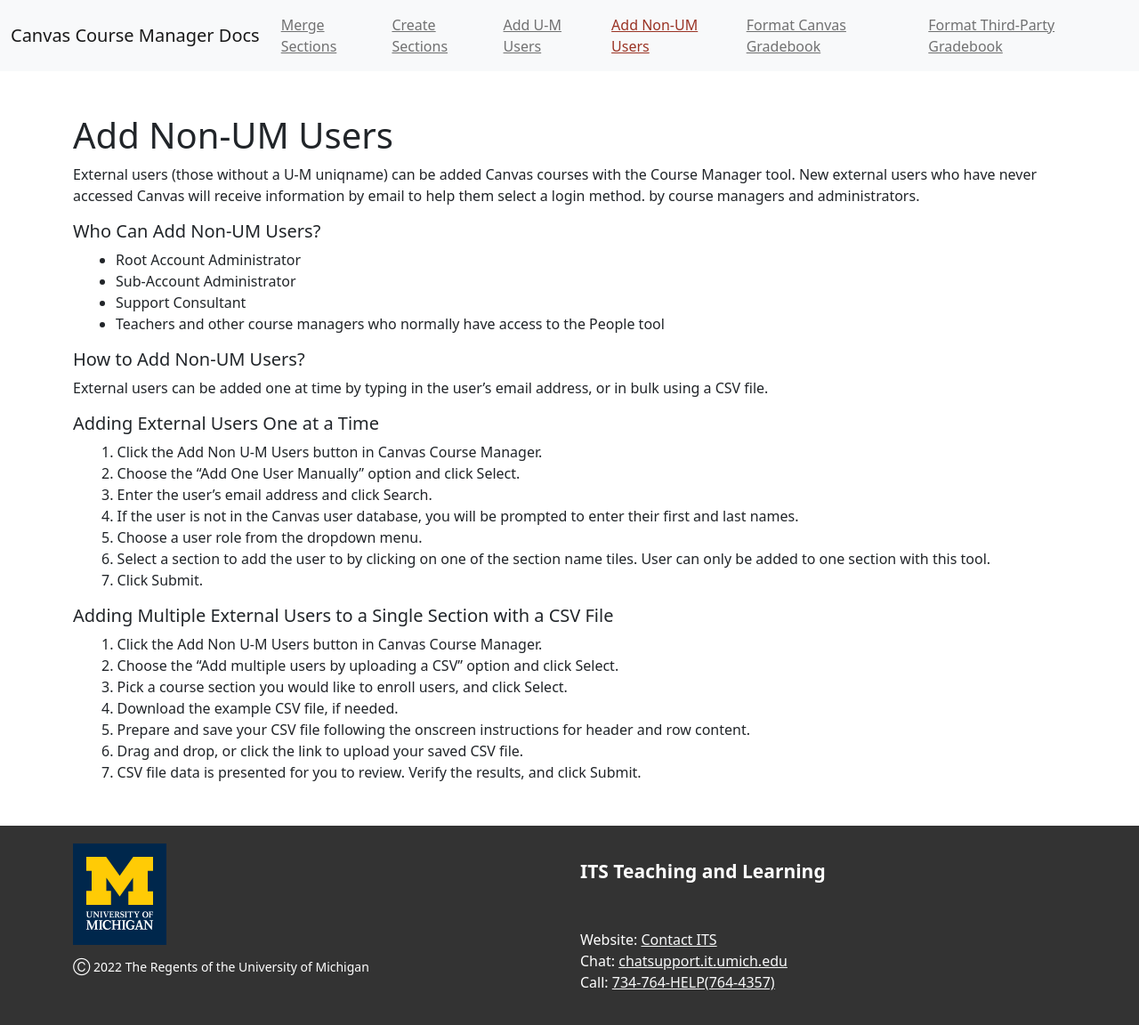
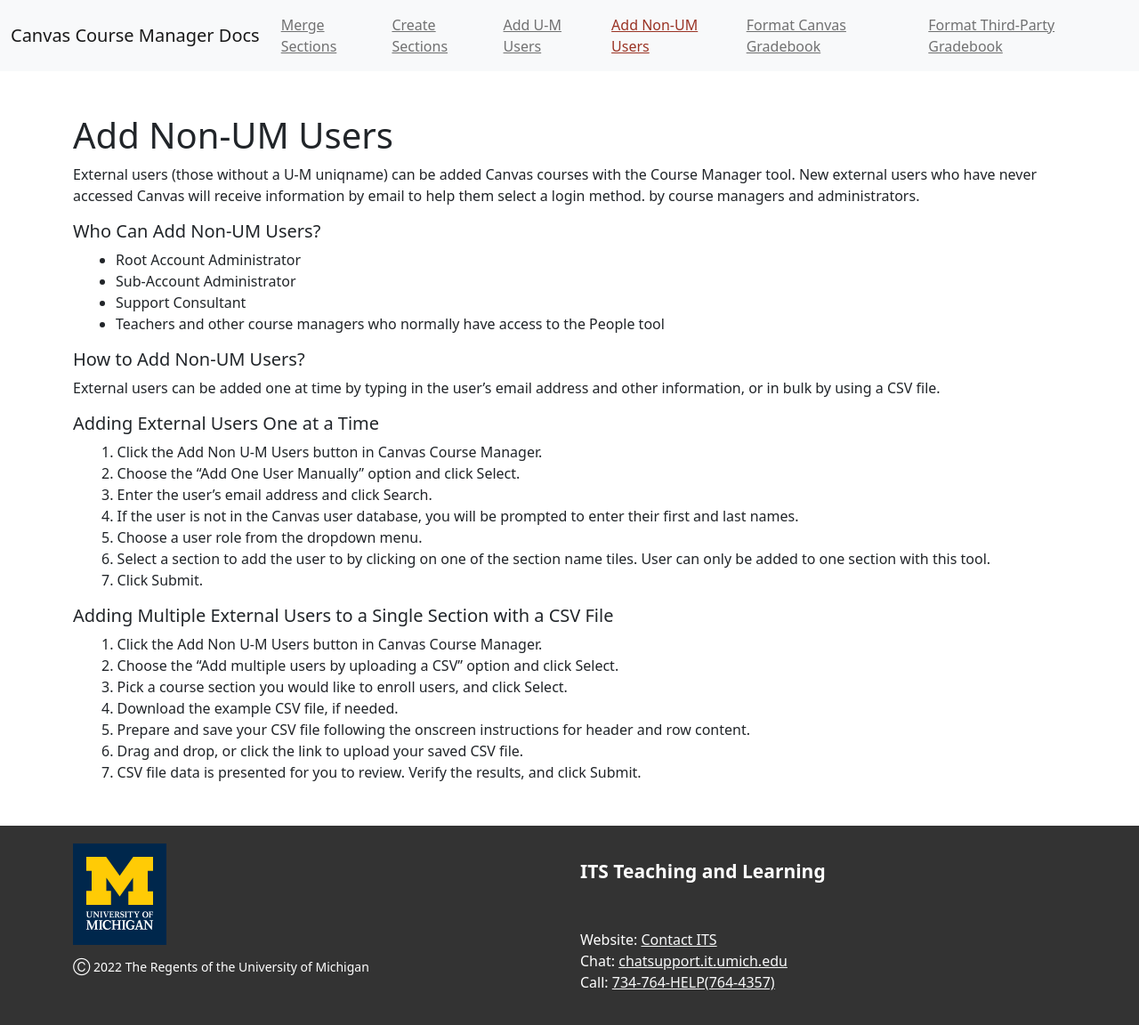
Before and after one commit to tl-its-umich-edu/canvas-course-manager-next, a Jekyll site: the page built from docs/add-non-um-users.html, in a window 1280 px wide. Shown: the whole page at 89% size. Built offline with Jekyll 4.4.1, drawn with Linux system fonts in a browser that asks for light colours.

Commit message:
Update docs/add-non-um-users.html
Co-authored-by: Sam Sciolla <35741256+ssciolla@users.noreply.github.com>

```diff
--- a/docs/add-non-um-users.html
+++ b/docs/add-non-um-users.html
@@ -13,7 +13,7 @@
   <li>Teachers and other course managers who normally have access to the People tool</li>
 </ul>
 <h5>How to Add Non-UM Users?</h5>
-<p>External users can be added one at time by typing in the user’s email address, or in bulk using a CSV file.</p>
+<p>External users can be added one at time by typing in the user’s email address and other information, or in bulk by using a CSV file.</p>
 <h5>Adding External Users One at a Time</h5>
 <ul class="list-group-numbered">
   <li>Click the Add Non U-M Users button in Canvas Course Manager.</li>
```
